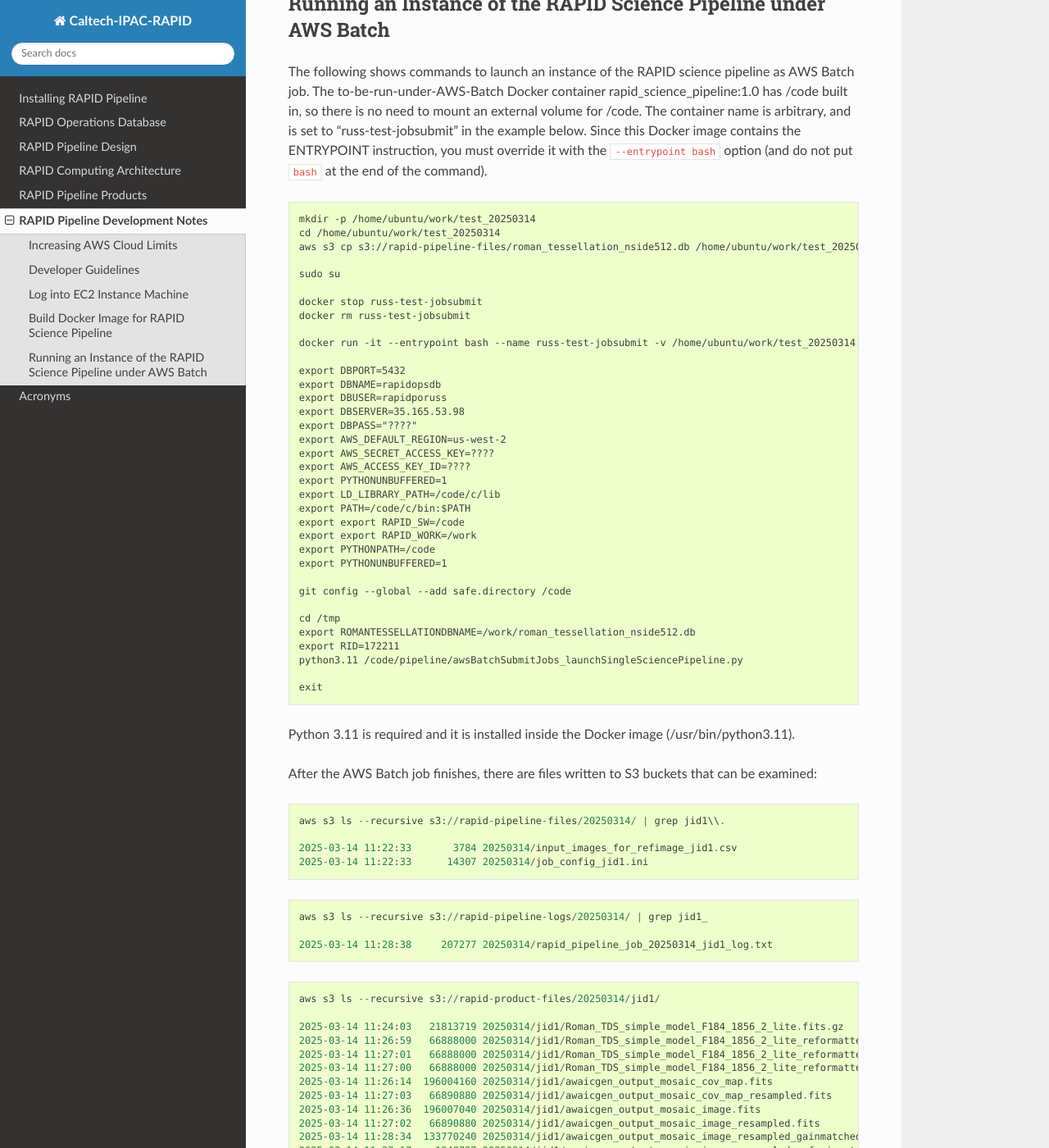
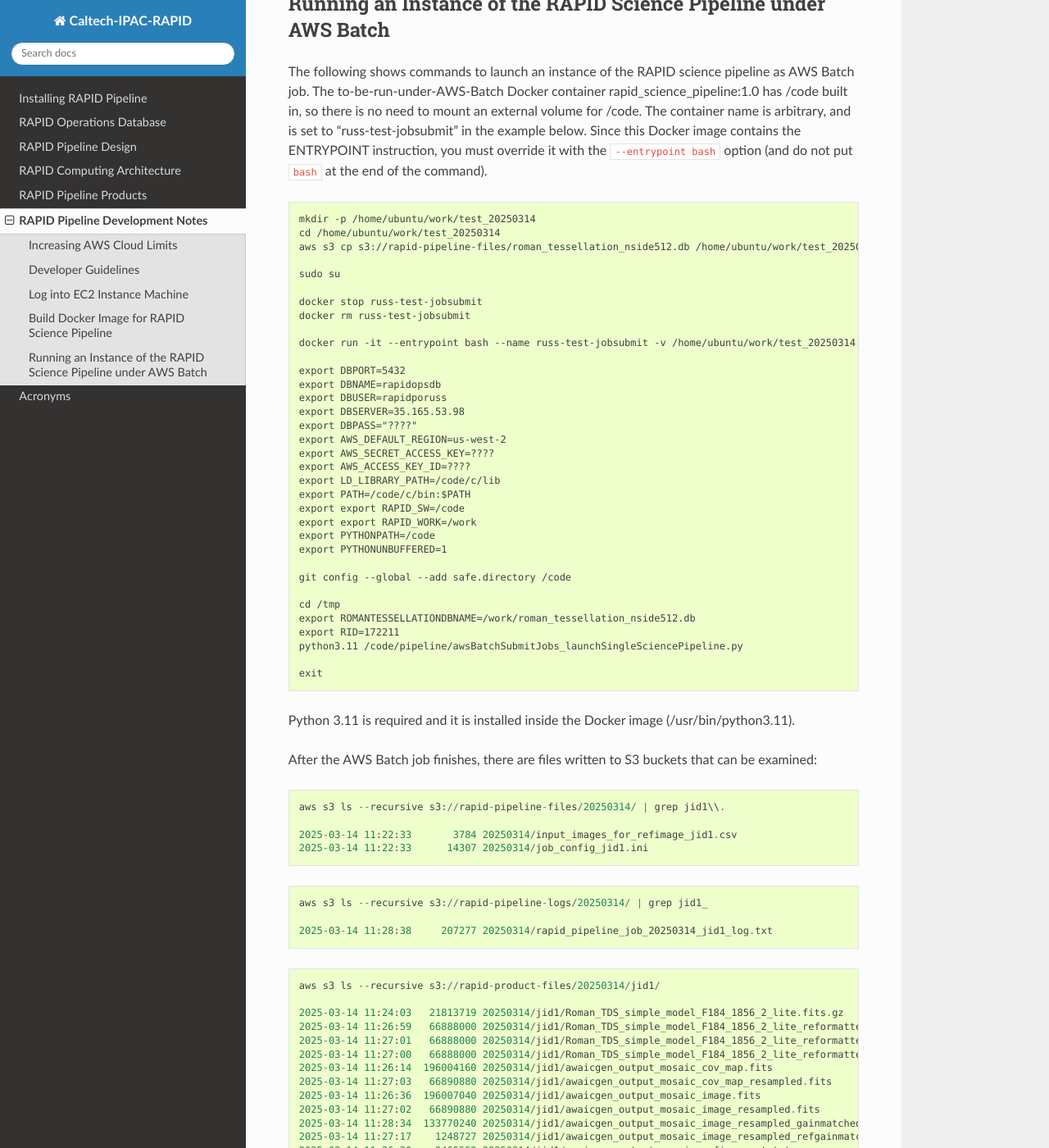
Before and after one commit to Caltech-IPAC/rapid, a Sphinx documentation site: the page built from docs/source/dev/notes.rst, in a window 1280 px wide and 1400 px high, scrolled down 3237 px. Shown: the whole window at 82% size. Built offline with Sphinx 7.4.7 and the Read the Docs theme 3.1.0, drawn with Linux system fonts in a browser that asks for light colours; formulas are drawn with MathJax 3.

Commit message:
Removed redundant line.

```diff
--- a/docs/source/dev/notes.rst
+++ b/docs/source/dev/notes.rst
@@ -188,7 +188,6 @@ Since this Docker image contains the ENTRYPOINT instruction, you must override i
    export AWS_DEFAULT_REGION=us-west-2
    export AWS_SECRET_ACCESS_KEY=????
    export AWS_ACCESS_KEY_ID=????
-   export PYTHONUNBUFFERED=1
    export LD_LIBRARY_PATH=/code/c/lib
    export PATH=/code/c/bin:$PATH
    export export RAPID_SW=/code
```
